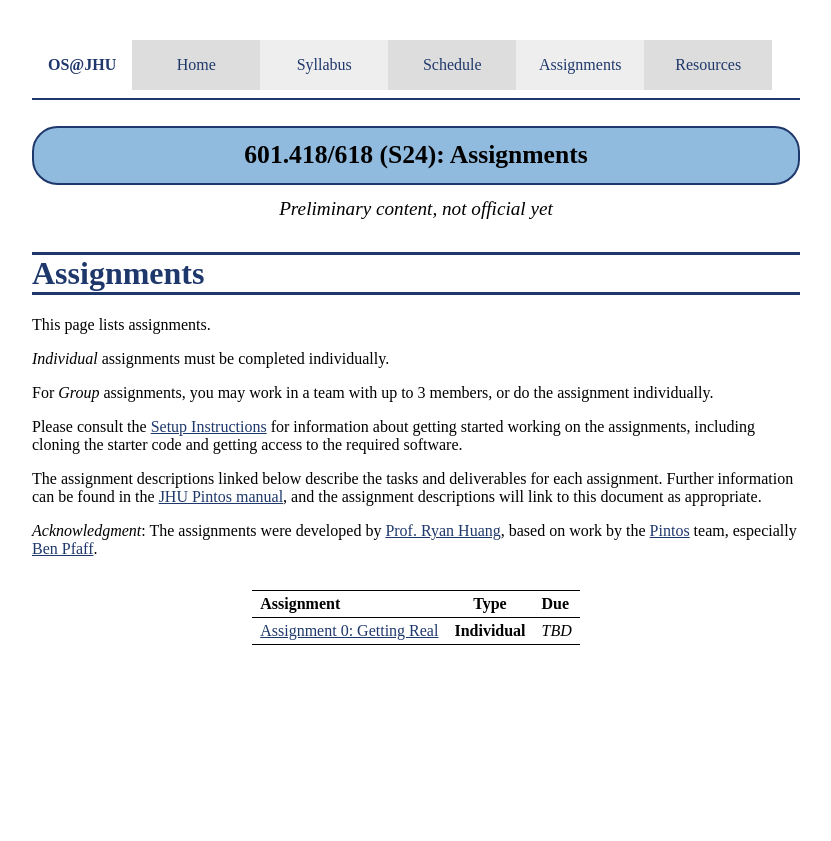
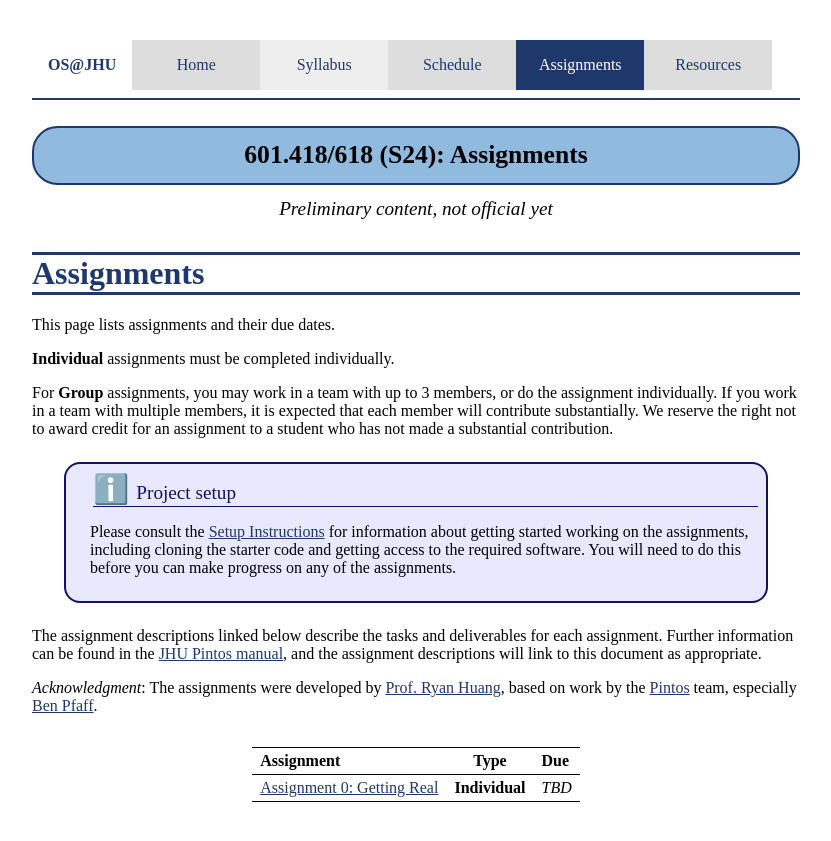
Before and after one commit to jhuopsys/spring2024, a Jekyll site: the page built from assignments.md, in a window 1280 px wide. Shown: the top 841 px of the page, without its empty margins (224-1055 px from the left). Built offline with Jekyll 4.4.1, drawn with Linux system fonts in a browser that asks for light colours.

Commit message:
a few tweaks and hints related to a0

```diff
--- a/assignments.md
+++ b/assignments.md
@@ -1,20 +1,32 @@
 ---
 layout: default
 title: "Assignments"
+category: assignments
 ---
 
 # Assignments
 
-This page lists assignments.
+This page lists assignments and their due dates.
 
-*Individual* assignments must be completed individually.
+**Individual** assignments must be completed individually.
 
-For *Group* assignments, you may work in a team with up to
+For **Group** assignments, you may work in a team with up to
 3 members, or do the assignment individually.
+If you work in a team with multiple members, it is expected
+that each member will contribute substantially. We reserve
+the right not to award credit for an assignment to a student who
+has not made a substantial contribution.
 
+<div class='admonition info'>
+  <div class='title'>Project setup</div>
+  <div class='content' markdown='1'>
 Please consult the [Setup Instructions](assign/setup.html) for information
 about getting started working on the assignments, including cloning
 the starter code and getting access to the required software.
+You will need to do this before you can make progress on any of
+the assignments.
+  </div>
+</div>
 
 The assignment descriptions linked below describe the tasks and
 deliverables for each assignment. Further information can
```
Also changed, not shown: assign/assign00.md (+17 -2 lines), assign/setup.md (+9 -0 lines).
